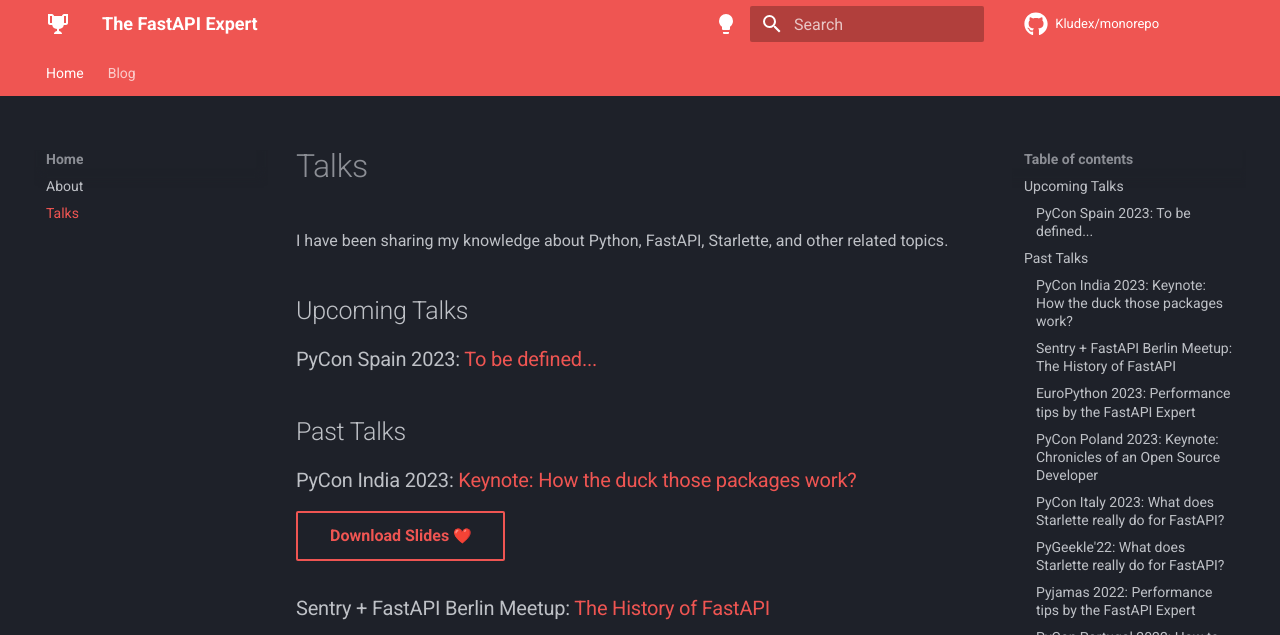
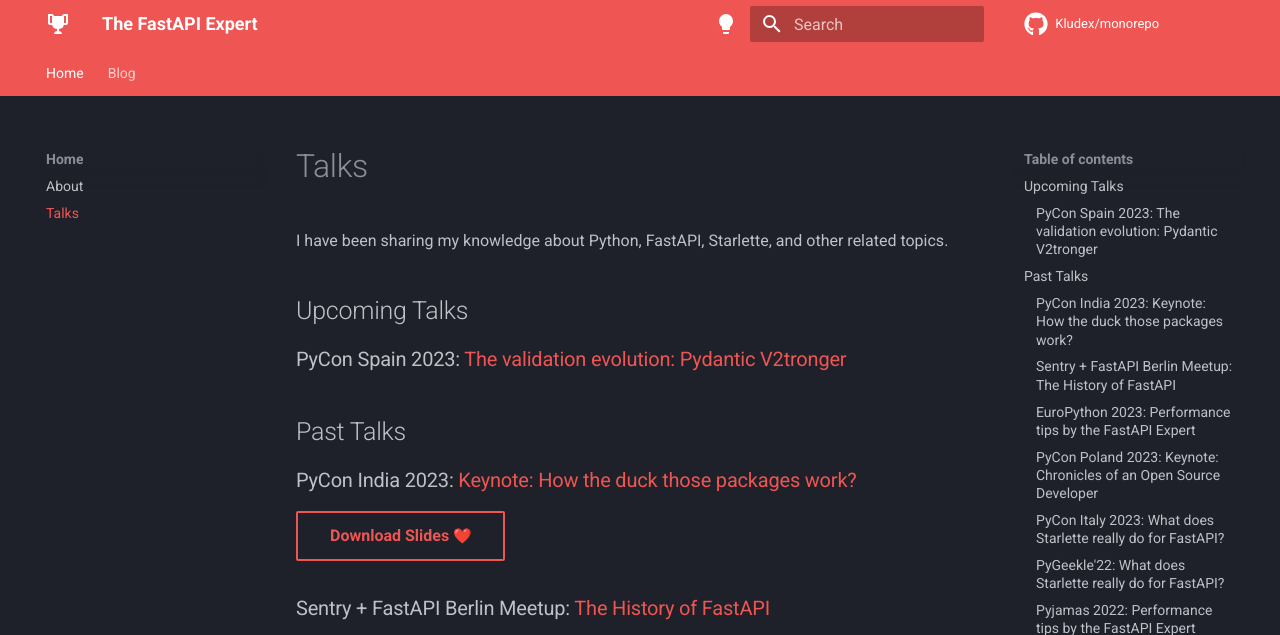
Before and after one commit to Kludex/monorepo, an MkDocs documentation site: the page built from docs/talks.md, in a window 1280 px wide and 900 px high, cut to the strip 0-635 px from the top of the window. Built offline with MkDocs 1.6.1 and Material for MkDocs 9.7.7, drawn with Linux system fonts in a browser that asks for light colours; emoji names are drawn with the system emoji font; plug-ins that fetch from the network failed and are left out; comment, search, counter and statistics services are not loaded.

Commit message:
Add information about PyCon ES

```diff
--- a/docs/talks.md
+++ b/docs/talks.md
@@ -4,7 +4,7 @@
 
 ## Upcoming Talks
 
-### PyCon Spain 2023: [To be defined...][pycon-es-2023]
+### PyCon Spain 2023: [The validation evolution: Pydantic V2tronger][pycon-es-2023]
 
 ## Past Talks
 
@@ -41,7 +41,7 @@
 <iframe width="560" height="315" src="https://www.youtube.com/embed/ULhX7761GAY" title="YouTube video player" frameborder="0" allow="accelerometer; autoplay; clipboard-write; encrypted-media; gyroscope; picture-in-picture; web-share" allowfullscreen></iframe>
 
 [sentry-fastapi-2023]: https://sentry.io/resources/fastapi-event/
-[pycon-es-2023]: https://2023.es.pycon.org/
+[pycon-es-2023]: https://charlas.2023.es.pycon.org/pycones-2023/talk/SVLHVA/
 [pycon-in-2023]: https://in.pycon.org/2023/speakers/
 [europython-2023]: https://ep2023.europython.eu/speaker/marcelo-trylesinski
 [pycon-pl-2023]: https://pl.pycon.org/2023/en/prelegenci/
```
